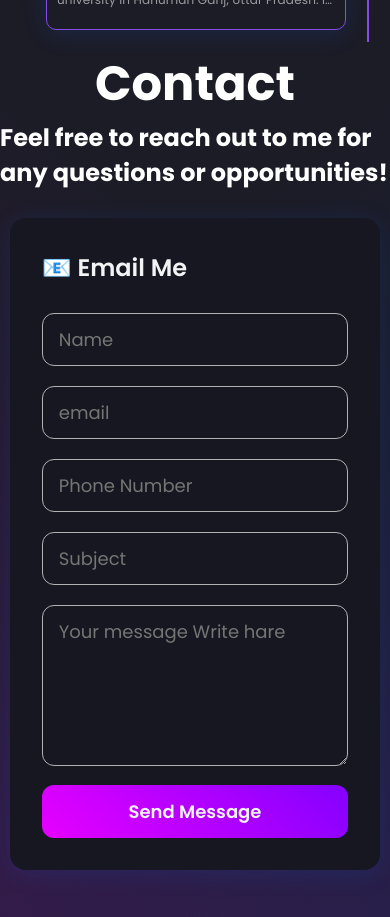
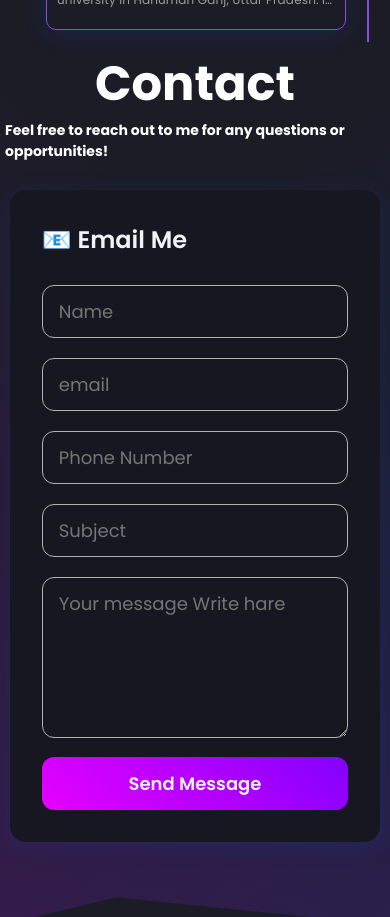
Before and after one commit to aryan7122/webwos, a React (Create React App) app: page / in a window 390 px wide. Shown: the part 9260-10177 px from the top of the page. Built offline with nearby package versions, Linux system fonts and the light colour scheme.

Commit message:
V 1.1.03

```diff
--- a/src/components/Contact/style.css
+++ b/src/components/Contact/style.css
@@ -18,6 +18,14 @@
 p {
     color: #fff;
 }
+
+@media only screen and (max-width: 400px) {
+    .main .contact p{
+        font-size: 14px;
+        padding: 0 5px;
+    }
+}
+
 
 .main .form_div {
     margin-bottom: 83px;
```
